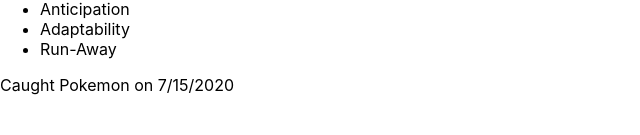
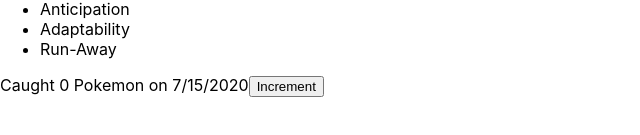
Before and after one commit to azadaafo/React-pokedex, a React (Create React App) app: page / in a window 1280 px wide. Shown: the part 441-576 px from the top of the page, without its empty margins (0-640 px from the left). Built offline with nearby package versions, Linux system fonts and the light colour scheme; the HTML template or start-up script is replaced by a standard one.

Commit message:
added an onClick handler that calls a function called incrementTotal to increase Bokemon count

```diff
--- a/src/CaughtPokemon.js
+++ b/src/CaughtPokemon.js
@@ -2,12 +2,13 @@
 
 const CaughtPokemon = ({ date }) => {
     const [totalCaught, setTotalCaught] = useState(0);
-    function Counter() {
+    function IncrementTotal() {
         setTotalCaught(totalCaught + 1);
     }
     return (
         <p>
-            Caught {Counter} Pokemon on {date}
+            Caught {totalCaught} Pokemon on {date}
+            <button onClick={IncrementTotal}> Increment</button>
         </p>
     )
 }
```
